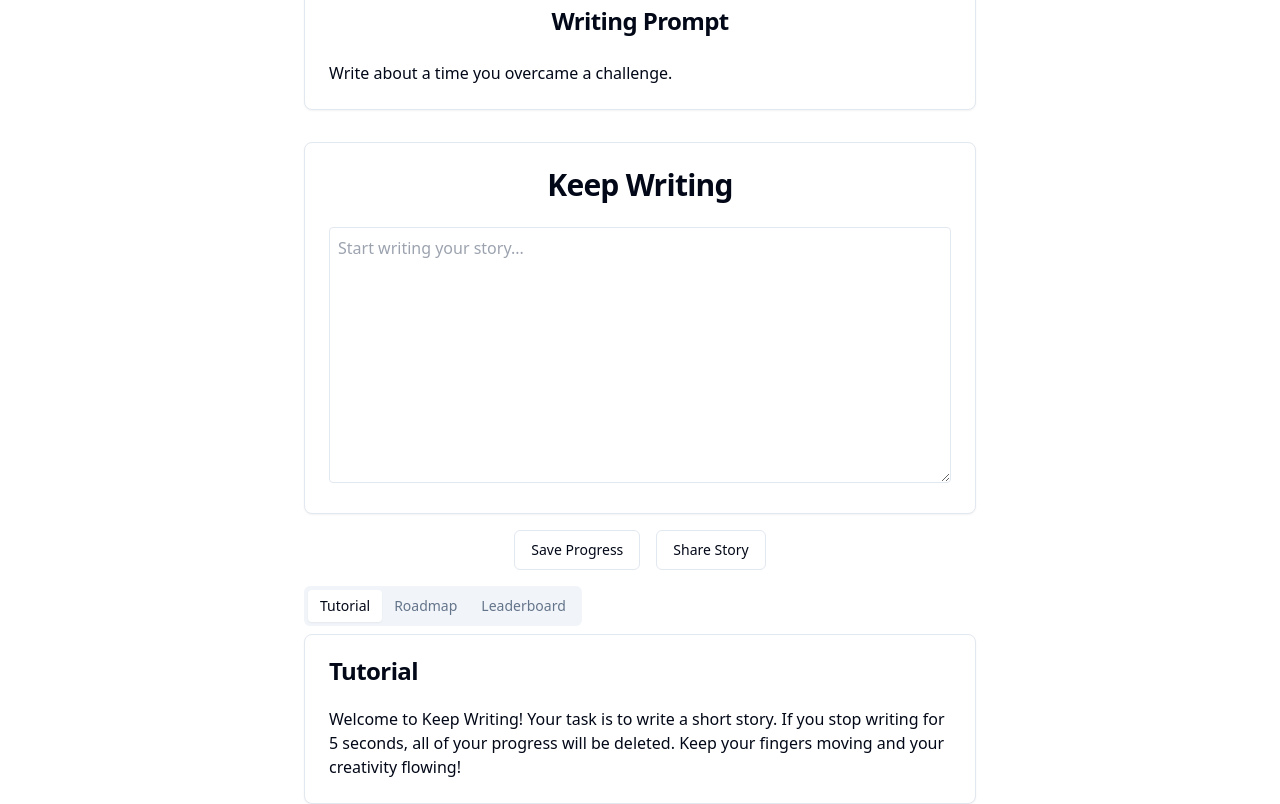
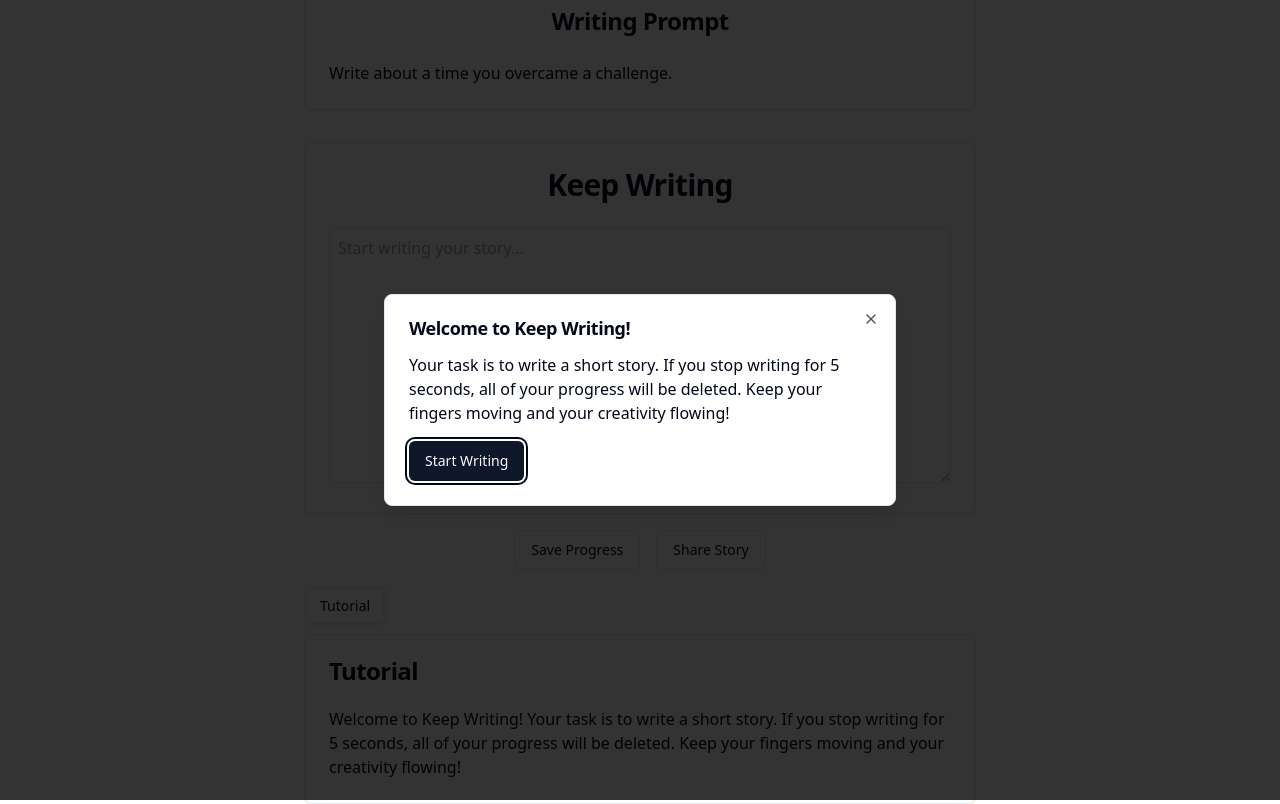
Before and after one commit to GPT-Engineer-App/write-or-lose, a React (Vite) app: page / in a window 1280 px wide. Built offline with nearby package versions, Linux system fonts and the light colour scheme.

Commit message:
Updated Keep Writing game to v1.2: Added onboarding experience, removed leaderboards and roadmap, added more writing prompts, and made everything server-less.

```diff
--- a/src/components/Leaderboard.jsx
+++ /dev/null
@@ -1,23 +0,0 @@
-import React from "react";
-import { Card, CardContent, CardHeader, CardTitle } from "@/components/ui/card";
-
-const Leaderboard = ({ scores }) => {
-  return (
-    <Card className="w-full max-w-2xl">
-      <CardHeader>
-        <CardTitle className="text-center text-3xl">Leaderboard</CardTitle>
-      </CardHeader>
-      <CardContent>
-        <ul className="list-decimal pl-5">
-          {scores.map((score, index) => (
-            <li key={index} className="mb-2">
-              {score.name}: {score.points} points
-            </li>
-          ))}
-        </ul>
-      </CardContent>
-    </Card>
-  );
-};
-
-export default Leaderboard;
--- a/src/components/SaveProgressButton.jsx
+++ b/src/components/SaveProgressButton.jsx
@@ -1,11 +1,9 @@
 import React from "react";
 import { Button } from "@/components/ui/button";
-import { toast } from "react-toastify";
 
 const SaveProgressButton = ({ onSave }) => {
   const handleSave = () => {
     onSave();
-    toast.success("Progress saved successfully!");
   };
 
   return (
--- a/src/components/ShareStoryButton.jsx
+++ b/src/components/ShareStoryButton.jsx
@@ -1,11 +1,11 @@
 import React from "react";
 import { Button } from "@/components/ui/button";
-import { toast } from "react-toastify";
+
 
 const ShareStoryButton = ({ story }) => {
   const handleShare = () => {
     navigator.clipboard.writeText(story).then(() => {
-      toast.success("Story copied to clipboard!");
+
     });
   };
 
--- a/src/pages/Index.jsx
+++ b/src/pages/Index.jsx
@@ -5,21 +5,29 @@ import { Tabs, TabsContent, TabsList, TabsTrigger } from "@/components/ui/tabs";
 import { Alert, AlertDescription, AlertTitle } from "@/components/ui/alert";
 import SaveProgressButton from "@/components/SaveProgressButton";
 import ShareStoryButton from "@/components/ShareStoryButton";
-import Leaderboard from "@/components/Leaderboard";
 import WritingPrompt from "@/components/WritingPrompt";
 import { toast, ToastContainer } from "react-toastify";
 import "react-toastify/dist/ReactToastify.css";
+import { Dialog, DialogContent, DialogHeader, DialogTitle, DialogTrigger } from "@/components/ui/dialog";
 
 const Index = () => {
   const [text, setText] = useState("");
   const [isWriting, setIsWriting] = useState(false);
   const [showAlert, setShowAlert] = useState(false);
-  const [scores, setScores] = useState([
-    { name: "Alice", points: 120 },
-    { name: "Bob", points: 100 },
-    { name: "Charlie", points: 80 },
-  ]);
   const [prompt, setPrompt] = useState("Write about a time you overcame a challenge.");
+  const [showOnboarding, setShowOnboarding] = useState(true);
+  const prompts = [
+    "Write about a time you overcame a challenge.",
+    "Describe your favorite childhood memory.",
+    "Write a story set in a futuristic world.",
+    "Describe a day in the life of your pet.",
+    "Write about a time you felt truly happy.",
+    "Imagine you have a superpower. What is it and how do you use it?",
+    "Write a letter to your future self.",
+    "Describe your dream vacation.",
+    "Write about a time you helped someone in need.",
+    "Imagine you are an astronaut. Describe your journey to a new planet."
+  ];
   const timerRef = useRef(null);
 
   useEffect(() => {
@@ -48,8 +56,26 @@ const Index = () => {
     localStorage.setItem("story", text);
   };
 
+  const handleStartWriting = () => {
+    setShowOnboarding(false);
+    setPrompt(prompts[Math.floor(Math.random() * prompts.length)]);
+  };
+
   return (
     <div className="h-screen w-screen flex flex-col items-center justify-center space-y-4 p-4">
+      {showOnboarding && (
+        <Dialog open={showOnboarding} onOpenChange={setShowOnboarding}>
+          <DialogContent>
+            <DialogHeader>
+              <DialogTitle>Welcome to Keep Writing!</DialogTitle>
+            </DialogHeader>
+            <div className="space-y-4">
+              <p>Your task is to write a short story. If you stop writing for 5 seconds, all of your progress will be deleted. Keep your fingers moving and your creativity flowing!</p>
+              <Button onClick={handleStartWriting}>Start Writing</Button>
+            </div>
+          </DialogContent>
+        </Dialog>
+      )}
       <WritingPrompt prompt={prompt} />
       <Card className="w-full max-w-2xl">
         <CardHeader>
@@ -78,8 +104,6 @@ const Index = () => {
       <Tabs defaultValue="tutorial" className="w-full max-w-2xl">
         <TabsList>
           <TabsTrigger value="tutorial">Tutorial</TabsTrigger>
-          <TabsTrigger value="roadmap">Roadmap</TabsTrigger>
-          <TabsTrigger value="leaderboard">Leaderboard</TabsTrigger>
         </TabsList>
         <TabsContent value="tutorial">
           <Card>
@@ -91,24 +115,6 @@ const Index = () => {
             </CardContent>
           </Card>
         </TabsContent>
-        <TabsContent value="roadmap">
-          <Card>
-            <CardHeader>
-              <CardTitle>Roadmap</CardTitle>
-            </CardHeader>
-            <CardContent>
-              <ul className="list-disc pl-5">
-                <li>Feature 1: Save progress</li>
-                <li>Feature 2: Share stories</li>
-                <li>Feature 3: Leaderboards</li>
-                <li>Feature 4: Writing prompts</li>
-              </ul>
-            </CardContent>
-          </Card>
-        </TabsContent>
-        <TabsContent value="leaderboard">
-          <Leaderboard scores={scores} />
-        </TabsContent>
       </Tabs>
       <ToastContainer />
     </div>
```
